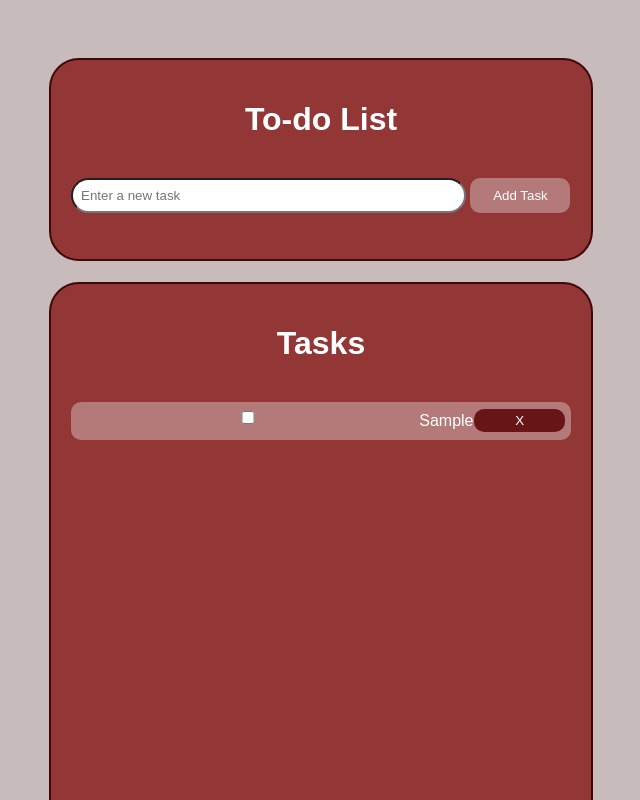
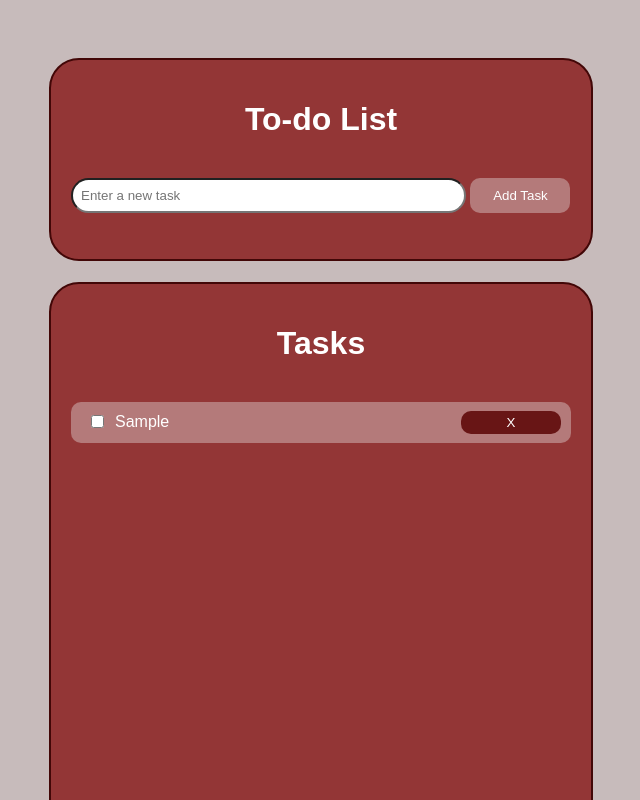
Before and after one commit to sofiesson/To-do-app-main, a plain HTML site: page index.html in a window 1280 px wide. Both pictures are taken after typing "Sample" into the empty fields and a click on the button "Add Task". Shown: the top 800 px of the page, without its empty margins (319-959 px from the left). Drawn offline with Linux system fonts and the light colour scheme.

Commit message:
changed checkbox and text so they beside each other

```diff
--- a/script.js
+++ b/script.js
@@ -6,26 +6,44 @@ function addTask() {
         const newTask = document.createElement('li');
         newTask.style.display = 'flex'; // Use flexbox for alignment
         newTask.style.alignItems = 'center'; // Vertically align items
-        newTask.style.gap = '1px';
-        newTask.style.justifyContent = 'space-between';
+        newTask.style.justifyContent = 'space-between'; // Space between left and right elements
+        newTask.style.padding = '5px 0'; // Optional: Add padding for better spacing
 
+        // Create a wrapper for the checkbox and task text
+        const leftWrapper = document.createElement('div');
+        leftWrapper.style.display = 'flex'; // Align checkbox and text horizontally
+        leftWrapper.style.alignItems = 'center'; // Vertically align items
+        leftWrapper.style.gap = '1px'; // Add spacing between checkbox and text
+
+        // Create the checkbox
         const checkbox = document.createElement('input');
         checkbox.type = 'checkbox';
+        checkbox.style.marginLeft = '20px';
+        checkbox.style.marginTop = '8px';
 
+        // Create the task text
         const taskText = document.createElement('span');
         taskText.textContent = taskInput.value;
+        taskText.style.display = 'inline-block'; // Ensure the text aligns properly
+        taskText.style.verticalAlign = 'middle';
+        taskText.style.lineHeight = '16px';
+
+        // Append the checkbox and task text to the wrapper
+        leftWrapper.appendChild(checkbox);
+        leftWrapper.appendChild(taskText);
 
         // Create the "X" button
         const deleteButton = document.createElement('button');
         deleteButton.textContent = 'X';
-        deleteButton.style.marginLeft = 'auto';
+        deleteButton.style.color = 'white';
+        deleteButton.style.cursor = 'pointer'; // Change cursor to pointer
+        deleteButton.style.marginRight = '10px'; // Add margin to the right
         deleteButton.onclick = function () {
             newTaskList.removeChild(newTask); // Remove the task when "X" is clicked
         };
 
-        // Append the "X" button to the task
-        newTask.appendChild(checkbox);
-        newTask.appendChild(taskText);
+        // Append the wrapper and "X" button to the task
+        newTask.appendChild(leftWrapper);
         newTask.appendChild(deleteButton);
 
         // Append the task to the task list
--- a/style.css
+++ b/style.css
@@ -52,7 +52,7 @@ ul {
     padding: 0;
   }
 
-li {
+.new-tasks li {
     padding: 6px;
     background-color: #b47a7a;
     margin-bottom: 6px;
@@ -61,9 +61,14 @@ li {
     border-radius: 10px;
   }
 
-li button {
+.new-tasks li button {
+    width: 20%;
     background: rgb(104, 21, 21);
     color: rgb(255, 255, 255);
     border: none;
-    padding: 4px 8px;
+    padding: 4px;
   }
+
+.new-tasks li input[type="checkbox"] {
+    margin-right: 10px; /* Add spacing between the checkbox and the task text */
+  }
```
